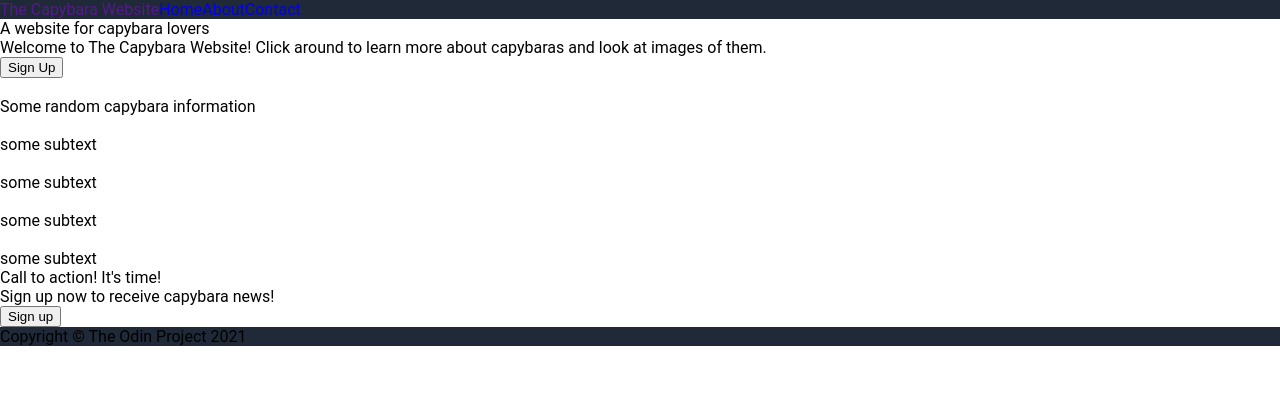
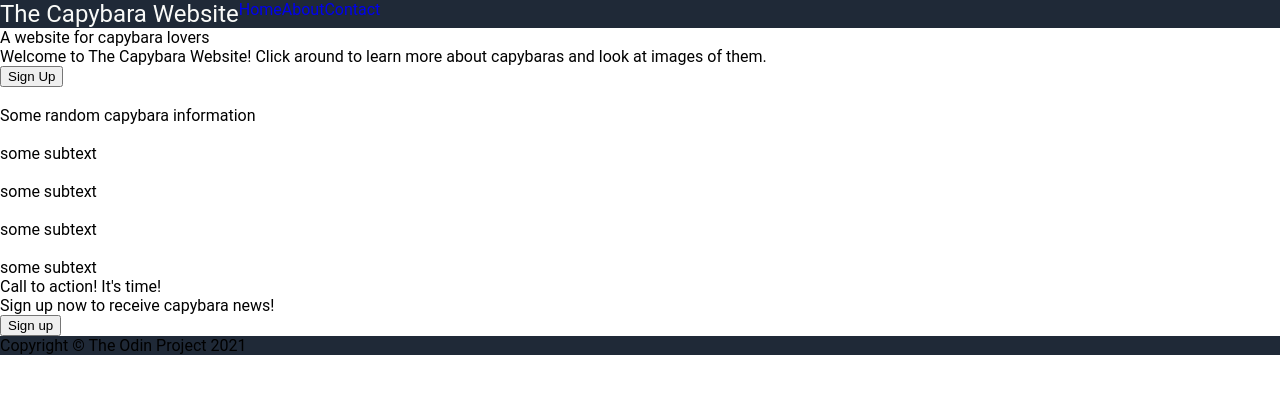
Before and after one commit to February191999/foundations-landing-page, a plain HTML site: page index.html in a window 1280 px wide. Drawn offline with Linux system fonts and the light colour scheme.

Commit message:
Add class selector to logo-text div

```diff
--- a/index.html
+++ b/index.html
@@ -9,7 +9,7 @@
 <body>
     <nav>
         <div class="header">
-            <a href="">The Capybara Website</a>
+            <a href="" class="logo-text">The Capybara Website</a>
         </div>
         <div class="nav-links">
             <ul>
```
